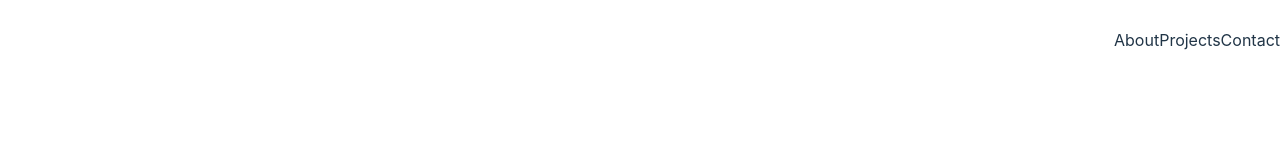
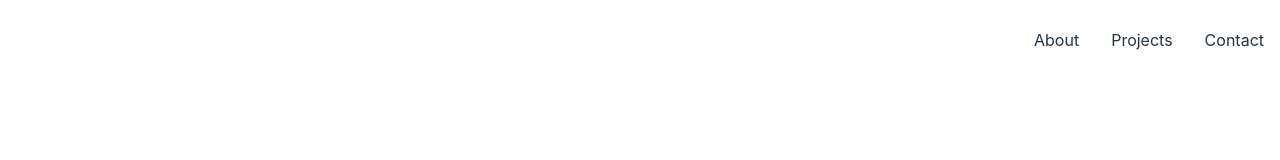
Before and after one commit to jasonHYLam/personal-portfolio-v2, a React (Vite) app: page / in a window 1280 px wide. Shown: the top 160 px of the page. Built offline with nearby package versions, Linux system fonts and the light colour scheme.

Commit message:
Space out navbar

```diff
--- a/src/components/navbar/navbar.module.css
+++ b/src/components/navbar/navbar.module.css
@@ -2,4 +2,6 @@
   display: flex;
   position: fixed;
   right: 0;
+  gap: 2rem;
+  margin-right: 1rem;
 }
```
